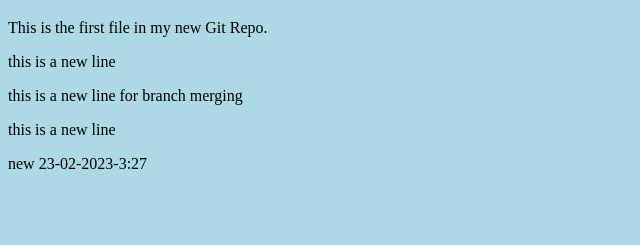
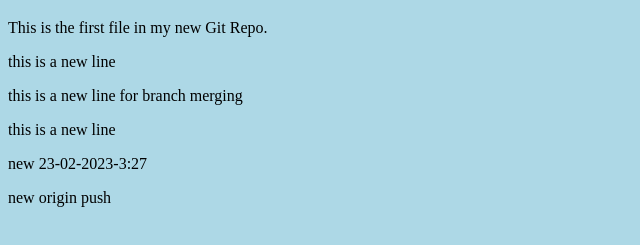
Before and after one commit to raviy251/test_index.html, a plain HTML site: page index.html in a window 1280 px wide. Shown: the part 61-306 px from the top of the page, without its empty margins (0-640 px from the left). Drawn offline with Linux system fonts and the light colour scheme.

Commit message:
second push line

```diff
--- a/index.html
+++ b/index.html
@@ -12,5 +12,6 @@
 <p>this is a new line for branch merging</p>
 <p>this is a new line</p>
 <p>new 23-02-2023-3:27</p>
+<p> new origin push</p>
 </body>
 </html>
```
